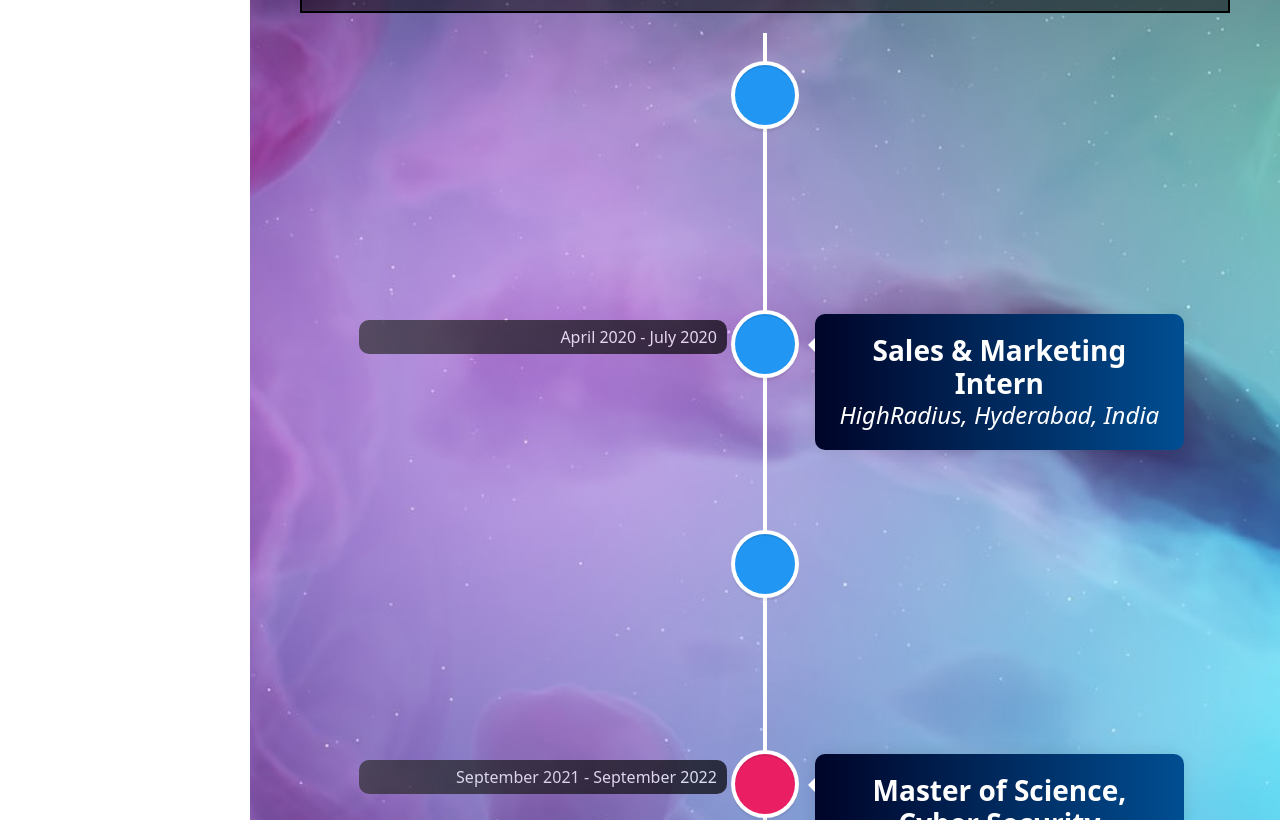
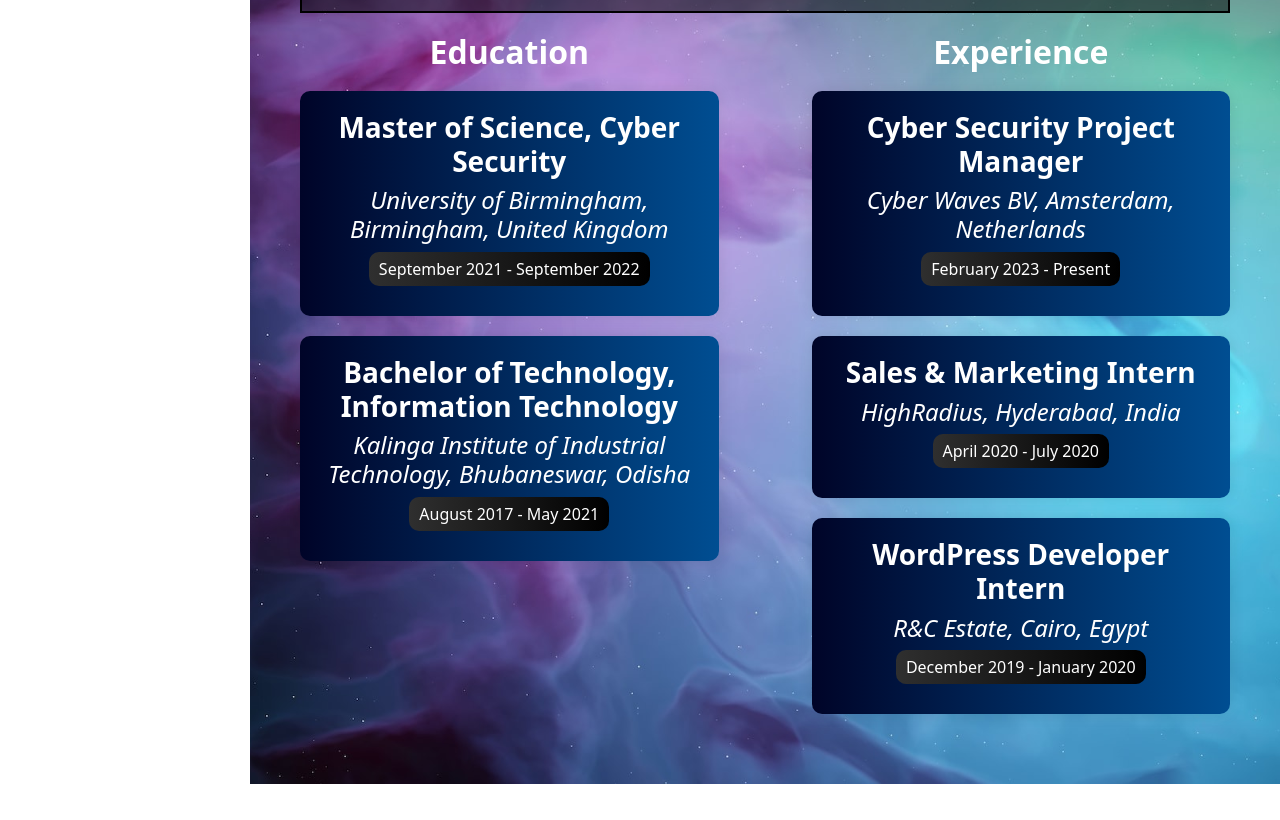
Before and after one commit to theCuriousObserver/My-Portfolio, a React (Create React App) app: page / in a window 1280 px wide. Shown: the part 1680-2500 px from the top of the page. After the commit the page ends 2464 px from the top, so only its background shows below. Built offline with nearby package versions, Linux system fonts and the light colour scheme.

Commit message:
2-Column Layout for Resume Section

```diff
--- a/src/Resume.css
+++ b/src/Resume.css
@@ -2,7 +2,7 @@
   background-image: url('./Nebula-background.jpeg');
   background-size: cover;
   background-position: center;
-    background-repeat: repeat-y; /* This will make the background image repeat vertically */
+  background-repeat: repeat-y;
   color: #fff;
   padding: 20px 50px 50px;
   box-sizing: border-box;
@@ -11,11 +11,6 @@
   position: relative;
   min-height: 100vh;
   padding-top: 3%;
-  }
-
-  .resume-content {
-    position: relative;
-    z-index: 1;
 }
 
 .resume-heading {
@@ -27,42 +22,42 @@
   display: inline-block;
 }
 
-  .resume-heading-container {
-    text-align: center;
-    margin-top: 5%; /* This will push the heading down */
+.timeline {
+  display: flex;
+  justify-content: space-between;
 }
 
-  .resume .vertical-timeline-element--work .vertical-timeline-element-icon .icon {
-    background: #41a6cc;
-    color: #fff;
+.timeline-column {
+  width: 45%; /* Adjust as needed */
 }
 
-  .resume .vertical-timeline-element--education .vertical-timeline-element-icon .icon {
-    background: #562360;
-    color: #fff;
+.timeline-heading {
+  /* Add styles for the 'Education' and 'Experience' headings */
+  color: #FFFFFF;
+  font-weight: bold;
+  margin-bottom: 20px;
 }
 
-  .resume .vertical-timeline-element--work .vertical-timeline-element-content .vertical-timeline-element-title {
-    color: #FFFFFF !important; /* White color for the text */
-    font-weight: bold; /* Bold font weight for the text */
+.timeline-element {
+  background: linear-gradient(to right, #000428, #004e92);
+  border-radius: 10px;
+  color: white;
+  padding: 20px;
+  margin-bottom: 20px;
+  box-shadow: 0px 0px 15px rgba(0,0,0,0.1);
 }
 
-  .resume .vertical-timeline-element--work .vertical-timeline-element-content .vertical-timeline-element-subtitle {
-    color: #FFFFFF !important; /* White color for the text */
-    font-style: italic; /* Italic font style for the text */
+.timeline-element-title {
+  color: #FFFFFF;
+  font-weight: bold;
 }
 
-  .resume .vertical-timeline-element--education .vertical-timeline-element-content .vertical-timeline-element-title {
-    color: #FFFFFF !important; /* White color for the text */
-    font-weight: bold; /* Bold font weight for the text */
+.timeline-element-subtitle {
+  color: #FFFFFF;
+  font-style: italic;
 }
 
-  .resume .vertical-timeline-element--education .vertical-timeline-element-content .vertical-timeline-element-subtitle {
-    color: #FFFFFF !important; /* White color for the text */
-    font-style: italic; /* Italic font style for the text */
-  }
-
-  .resume .vertical-timeline-element-content .vertical-timeline-element-date {
+.timeline-element-date {
   background: linear-gradient(to right,  #2f2f2f, #000000);
   border-radius: 10px;
   color: white;
@@ -70,12 +65,3 @@
   margin-bottom: 10px;
   display: inline-block;
 }
-
-  .resume .vertical-timeline-element-content {
-    background: linear-gradient(to right, #000428, #004e92);
-    border-radius: 10px;
-    color: white;
-    padding: 20px;
-    margin-bottom: 20px;
-    box-shadow: 0px 0px 15px rgba(0,0,0,0.1);
-  }
--- a/src/Resume.js
+++ b/src/Resume.js
@@ -1,63 +1,47 @@
 import React from 'react';
-import { VerticalTimeline, VerticalTimelineElement } from 'react-vertical-timeline-component';
-import NebulaBackground from './Nebula-background.jpeg';
-import 'react-vertical-timeline-component/style.min.css';
 import './Resume.css';
 
-
-
 const Resume = () => {
-    return (
-        <div className="resume" id="resume" style={{ backgroundImage: `url(${NebulaBackground})` }}>
-            <h1 className="resume-heading">Resume</h1>
-            <VerticalTimeline>
-                <VerticalTimelineElement
-                    className="vertical-timeline-element--work"
-                    date="February 2023 - Present"
-                    iconStyle={{ background: 'rgb(33, 150, 243)', color: '#fff' }}
-                >
-                    <h3 className="vertical-timeline-element-title">Cyber Security Project Manager</h3>
-                    <h4 className="vertical-timeline-element-subtitle">Cyber Waves BV, Amsterdam, Netherlands</h4>
-                </VerticalTimelineElement>
-
-                <VerticalTimelineElement
-                    className="vertical-timeline-element--work"
-                    date="April 2020 - July 2020"
-                    iconStyle={{ background: 'rgb(33, 150, 243)', color: '#fff' }}
-                >
-                    <h3 className="vertical-timeline-element-title">Sales & Marketing Intern</h3>
-                    <h4 className="vertical-timeline-element-subtitle">HighRadius, Hyderabad, India</h4>
-                </VerticalTimelineElement>
-
-                <VerticalTimelineElement
-                    className="vertical-timeline-element--work"
-                    date="December 2019 - January 2020"
-                    iconStyle={{ background: 'rgb(33, 150, 243)', color: '#fff' }}
-                >
-                    <h3 className="vertical-timeline-element-title">WordPress Developer Intern</h3>
-                    <h4 className="vertical-timeline-element-subtitle">R&C Estate, Cairo, Egypt</h4>
-                </VerticalTimelineElement>
-
-                <VerticalTimelineElement
-                    className="vertical-timeline-element--education"
-                    date="September 2021 - September 2022"
-                    iconStyle={{ background: 'rgb(233, 30, 99)', color: '#fff' }}
-                >
-                    <h3 className="vertical-timeline-element-title">Master of Science, Cyber Security</h3>
-                    <h4 className="vertical-timeline-element-subtitle">University of Birmingham, Birmingham, United Kingdom</h4>
-                </VerticalTimelineElement>
-
-                <VerticalTimelineElement
-                    className="vertical-timeline-element--education"
-                    date="August 2017 - May 2021"
-                    iconStyle={{ background: 'rgb(233, 30, 99)', color: '#fff' }}
-                >
-                    <h3 className="vertical-timeline-element-title">Bachelor of Technology, Information Technology</h3>
-                    <h4 className="vertical-timeline-element-subtitle">Kalinga Institute of Industrial Technology, Bhubaneswar, Odisha</h4>
-                </VerticalTimelineElement>
-            </VerticalTimeline>
+  return (
+    <div className="resume" id="resume">
+      <h1 className="resume-heading">Resume</h1>
+      <div className="timeline">
+        <div className="timeline-column">
+          <h2 className="timeline-heading">Education</h2>
+          {/* Add your education timeline elements here */}
+          <div className="timeline-element">
+            <h3 className="timeline-element-title">Master of Science, Cyber Security</h3>
+            <h4 className="timeline-element-subtitle">University of Birmingham, Birmingham, United Kingdom</h4>
+            <p className="timeline-element-date">September 2021 - September 2022</p>
+          </div>
+          <div className="timeline-element">
+            <h3 className="timeline-element-title">Bachelor of Technology, Information Technology</h3>
+            <h4 className="timeline-element-subtitle">Kalinga Institute of Industrial Technology, Bhubaneswar, Odisha</h4>
+            <p className="timeline-element-date">August 2017 - May 2021</p>
+          </div>
         </div>
-    );
+        <div className="timeline-column">
+          <h2 className="timeline-heading">Experience</h2>
+          {/* Add your experience timeline elements here */}
+          <div className="timeline-element">
+            <h3 className="timeline-element-title">Cyber Security Project Manager</h3>
+            <h4 className="timeline-element-subtitle">Cyber Waves BV, Amsterdam, Netherlands</h4>
+            <p className="timeline-element-date">February 2023 - Present</p>
+          </div>
+          <div className="timeline-element">
+            <h3 className="timeline-element-title">Sales & Marketing Intern</h3>
+            <h4 className="timeline-element-subtitle">HighRadius, Hyderabad, India</h4>
+            <p className="timeline-element-date">April 2020 - July 2020</p>
+          </div>
+          <div className="timeline-element">
+            <h3 className="timeline-element-title">WordPress Developer Intern</h3>
+            <h4 className="timeline-element-subtitle">R&C Estate, Cairo, Egypt</h4>
+            <p className="timeline-element-date">December 2019 - January 2020</p>
+          </div>
+        </div>
+      </div>
+    </div>
+  );
 };
 
 export default Resume;
```
Lines whose indentation alone changed are shown as unchanged.
